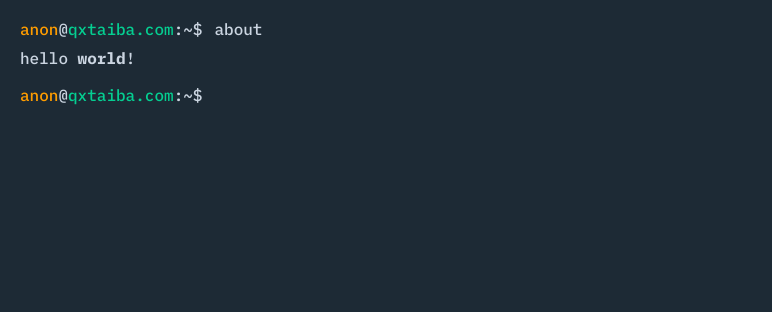
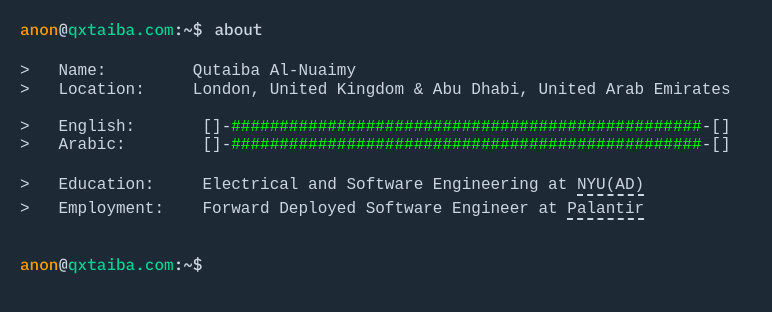
Before and after one commit to qxtaiba/qxtaibaV2, a React (Vite) app: page / in a window 1280 px wide. Shown: the top 312 px of the page, without its empty margins (0-772 px from the left). Built offline with nearby package versions, Linux system fonts and the light colour scheme.

Commit message:
flesh out about section

```diff
--- a/src/components/commands/About.tsx
+++ b/src/components/commands/About.tsx
@@ -1,17 +1,34 @@
 import {
-    AboutWrapper,
-    HighlightAlt,
-    HighlightSpan,
+  AboutWrapper,
+  ProgressBar,
+  Link
   } from "../styles/About.styled";
 
   const About: React.FC = () => {
     return (
       <AboutWrapper data-testid="about">
-        <p>
-          hello <HighlightSpan>world</HighlightSpan>!
-        </p>
+      <div>
+        <pre>
+          &gt;   Name:         Qutaiba Al-Nuaimy
+          <br />
+          &gt;   Location:     London, United Kingdom &amp; Abu Dhabi, United Arab Emirates
+          <br />
+          <br />
+          &gt;   English:       []-<ProgressBar>#################################################</ProgressBar>-[]
+          <br />
+          &gt;   Arabic:        []-<ProgressBar>#################################################</ProgressBar>-[]
+          <br />
+          <br />
+          &gt;   Education:     Electrical and Software Engineering at <Link href="https://nyuad.nyu.edu">NYU(AD)</Link>
+          <br />
+          &gt;   Employment:    Forward Deployed Software Engineer at <Link href="https://www.palantir.com">Palantir</Link>
+          <br />
+          <br />
+        </pre>
+      </div>
       </AboutWrapper>
     );
   };
 
+
   export default About;
--- a/src/components/styles/About.styled.tsx
+++ b/src/components/styles/About.styled.tsx
@@ -1,7 +1,7 @@
 import styled from "styled-components";
 
 export const AboutWrapper = styled.div`
-  margin-top: 0.25rem;
+  margin-top: 1.5rem;
   margin-bottom: 0.75rem;
   p {
     margin-top: 0.5rem;
@@ -16,3 +16,19 @@
 export const HighlightAlt = styled.span`
   font-weight: 700;
 `;
+
+export const ProgressBar = styled.span`
+  color: #00ff00;
+`;
+
+export const Link = styled.a`
+  color: #cbd5e1;
+  text-decoration: none;
+  line-height: 1.5rem;
+  white-space: nowrap;
+  border-bottom: 2px dashed #cbd5e1;
+
+  &:hover {
+    border-bottom-style: solid;
+  }
+`;
--- a/src/index.css
+++ /dev/null
@@ -1,69 +0,0 @@
-:root {
-  font-family: Inter, system-ui, Avenir, Helvetica, Arial, sans-serif;
-  line-height: 1.5;
-  font-weight: 400;
-
-  color-scheme: light dark;
-  color: rgba(255, 255, 255, 0.87);
-  background-color: #242424;
-
-  font-synthesis: none;
-  text-rendering: optimizeLegibility;
-  -webkit-font-smoothing: antialiased;
-  -moz-osx-font-smoothing: grayscale;
-  -webkit-text-size-adjust: 100%;
-}
-
-a {
-  font-weight: 500;
-  color: #646cff;
-  text-decoration: inherit;
-}
-a:hover {
-  color: #535bf2;
-}
-
-body {
-  margin: 0;
-  display: flex;
-  place-items: center;
-  min-width: 320px;
-  min-height: 100vh;
-}
-
-h1 {
-  font-size: 3.2em;
-  line-height: 1.1;
-}
-
-button {
-  border-radius: 8px;
-  border: 1px solid transparent;
-  padding: 0.6em 1.2em;
-  font-size: 1em;
-  font-weight: 500;
-  font-family: inherit;
-  background-color: #1a1a1a;
-  cursor: pointer;
-  transition: border-color 0.25s;
-}
-button:hover {
-  border-color: #646cff;
-}
-button:focus,
-button:focus-visible {
-  outline: 4px auto -webkit-focus-ring-color;
-}
-
-@media (prefers-color-scheme: light) {
-  :root {
-    color: #213547;
-    background-color: #ffffff;
-  }
-  a:hover {
-    color: #747bff;
-  }
-  button {
-    background-color: #f9f9f9;
-  }
-}
```
